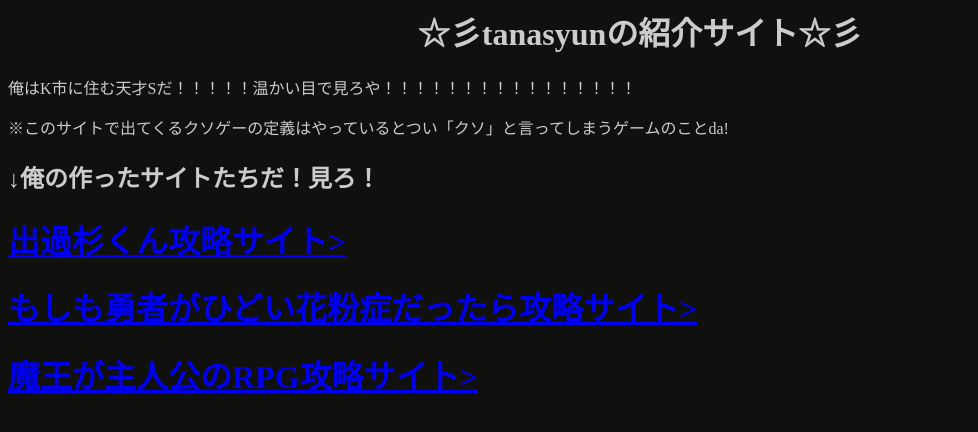
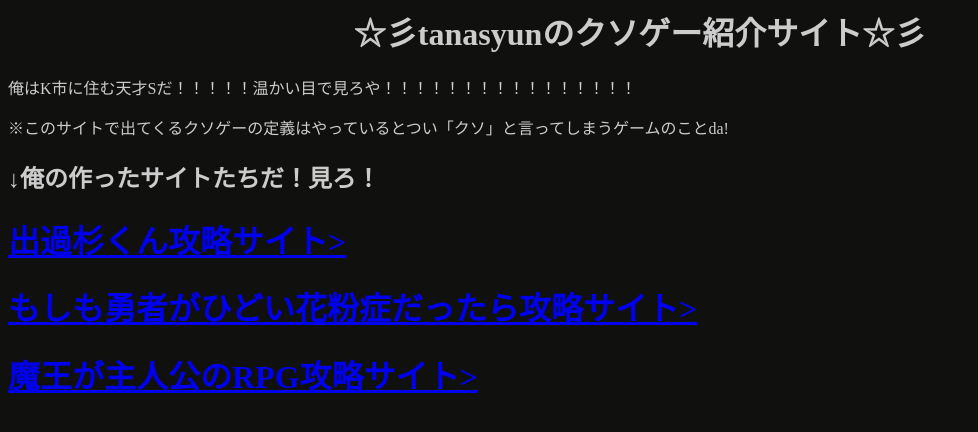
Before and after one commit to tanasyun/tanasyun.github.io, a plain HTML site: page index.html in a window 1280 px wide. Shown: the whole page, without its empty margins (0-978 px from the left). Drawn offline with Linux system fonts and the light colour scheme.

Commit message:
Update index.html

```diff
--- a/index.html
+++ b/index.html
@@ -1,7 +1,7 @@
 <html>
   <head><title>俺のクソゲー紹介サイト！！！</title></head>
   <body bgcolor="#10100E" text="#cccccc">
-    <center><h1>☆彡tanasyunの紹介サイト☆彡</h1></center>
+    <center><h1>☆彡tanasyunのクソゲー紹介サイト☆彡</h1></center>
     <p>俺はK市に住む天才Sだ！！！！！温かい目で見ろや！！！！！！！！！！！！！！！！</p>
     <p>※このサイトで出てくるクソゲーの定義はやっているとつい「クソ」と言ってしまうゲームのことda!
     <h2>↓俺の作ったサイトたちだ！見ろ！</h2>
```
